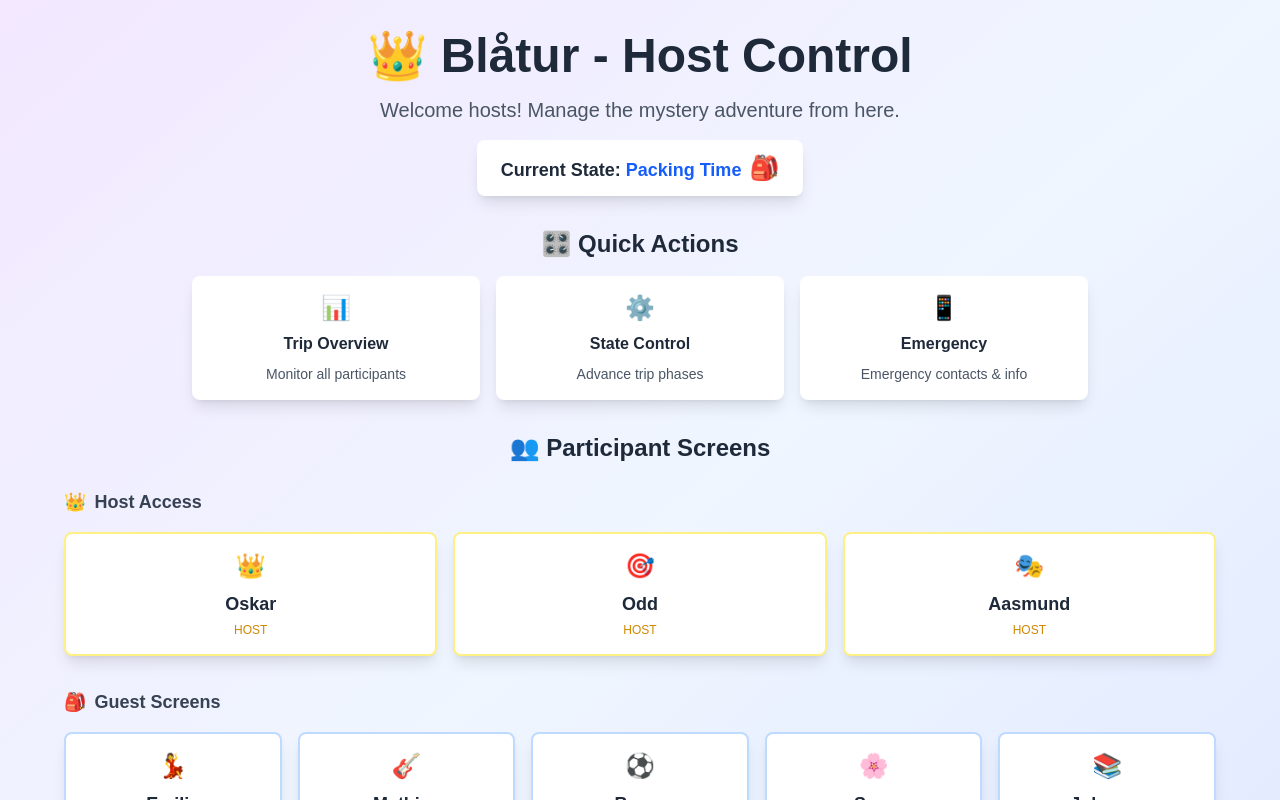
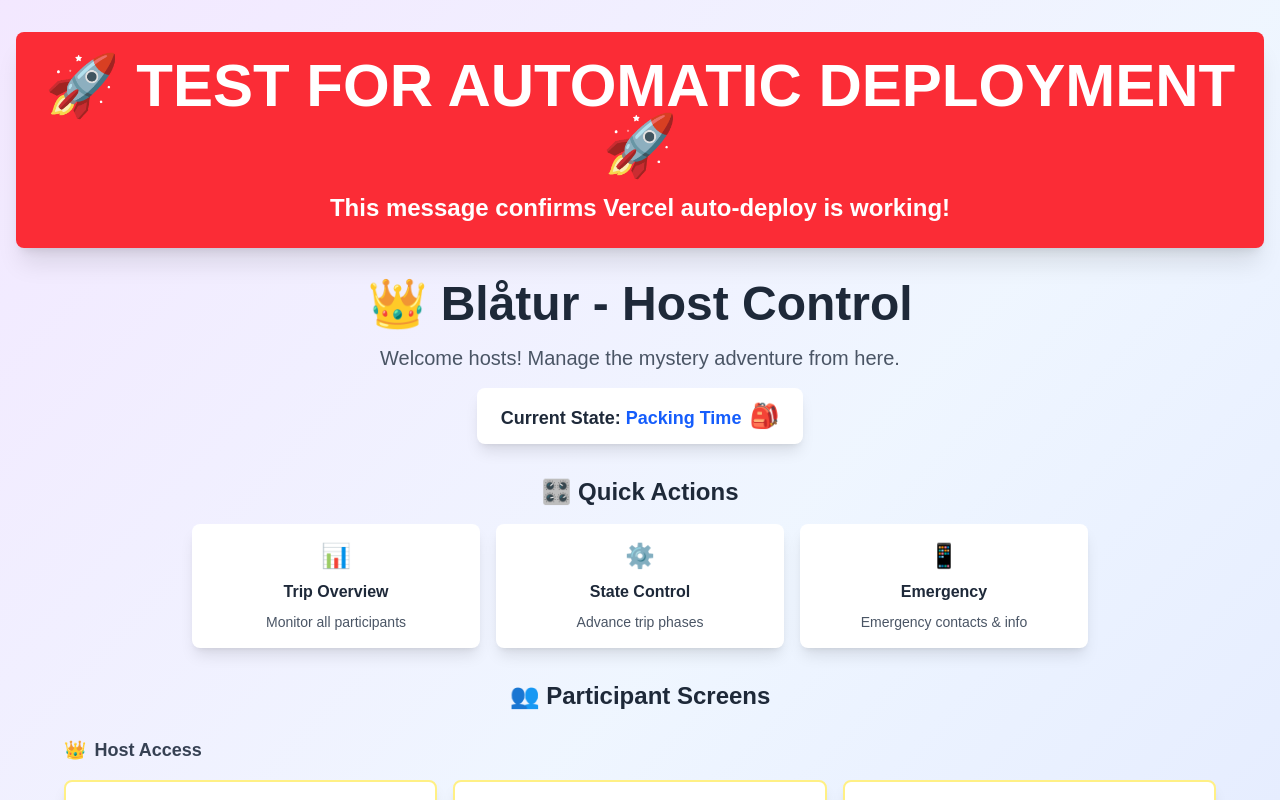
Before and after one commit to ohauglend/nextjs-blaatur, a Next.js app: page / in a window 1280 px wide. Shown: the top 800 px of the page. Built offline with nearby package versions, Linux system fonts and the light colour scheme.

Commit message:
Test automatic deployment - Add prominent test message to front page

```diff
--- a/app/page.tsx
+++ b/app/page.tsx
@@ -14,6 +14,12 @@
   return (
     <div className="min-h-screen bg-gradient-to-br from-purple-100 via-blue-50 to-indigo-100">
       <div className="container mx-auto px-4 py-8">
+        {/* TEST MESSAGE FOR AUTOMATIC DEPLOYMENT */}
+        <div className="text-center mb-8 p-6 bg-red-500 text-white rounded-lg shadow-xl">
+          <h1 className="text-6xl font-bold mb-4">🚀 TEST FOR AUTOMATIC DEPLOYMENT 🚀</h1>
+          <p className="text-2xl font-semibold">This message confirms Vercel auto-deploy is working!</p>
+        </div>
+
         {/* Host Header */}
         <div className="text-center mb-8">
           <h1 className="text-5xl font-bold text-gray-800 mb-4">
```
